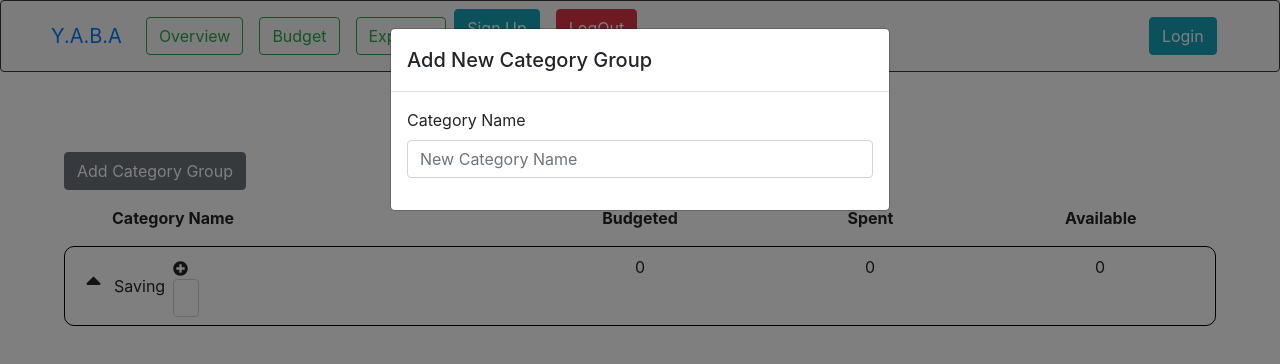
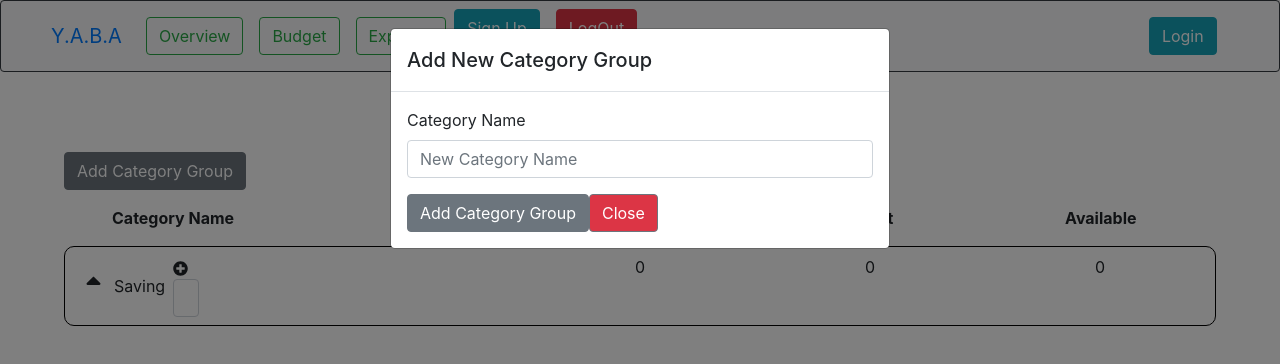
Before and after one commit to nicolechai1028/yetanotherbudgetingapp, a React (Create React App) app in the folder client/: page /budget in a window 1280 px wide. Both pictures are taken after typing "Sample" into the empty fields and a click on the button "Add Category Group". Shown: the top 364 px of the page. Built offline with nearby package versions, Linux system fonts and the light colour scheme.

Commit message:
added buttons to addcategory modal

```diff
--- a/client/src/components/AddCategory/index.js
+++ b/client/src/components/AddCategory/index.js
@@ -9,7 +9,6 @@ import {
   ModalBody,
   Label,
 } from "reactstrap";
-import CurrencyInput from "../CurrentcyInput";
 
 function AddCategoryModal(props) {
   const [newCat, setNewCat] = useState("");
@@ -40,6 +39,10 @@ function AddCategoryModal(props) {
               value={newCat}
             />
           </FormGroup>
+          <Button type="submit">Add Category Group</Button>
+          <Button onClick={cleanUp} className="bg-danger">
+            Close
+          </Button>
         </Form>
       </ModalBody>
     </Modal>
```
